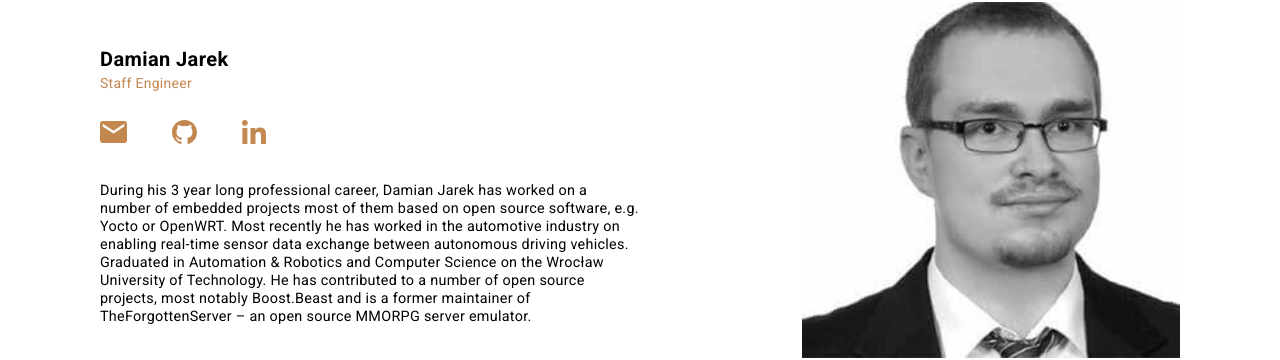
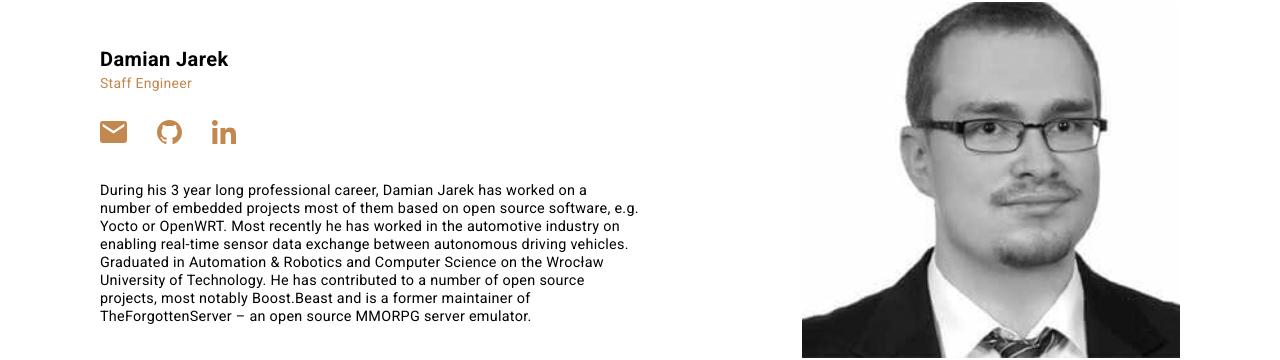
Before and after one commit to AlchemyInteractive/cpp-alliance, a Jekyll site: the page built from people/damian.html, in a window 1280 px wide. Shown: the part 278-638 px from the top of the page. Built offline with Jekyll 4.4.1, drawn with Linux system fonts in a browser that asks for light colours.

Commit message:
fixes nit

```diff
--- a/_sass/pages/team.scss
+++ b/_sass/pages/team.scss
@@ -63,15 +63,11 @@
     display: flex;
     align-items: center;
     margin-bottom: 35px;
-
-    @include breakpoint($desktop-small) {
-      width: 360px;
-    }
   }
 
   .social-icon {
     width: 25px;
-    margin-right: 45px;
+    margin-right: 30px;
 
     @include breakpoint($desktop-small) {
       width: 27px;
```
